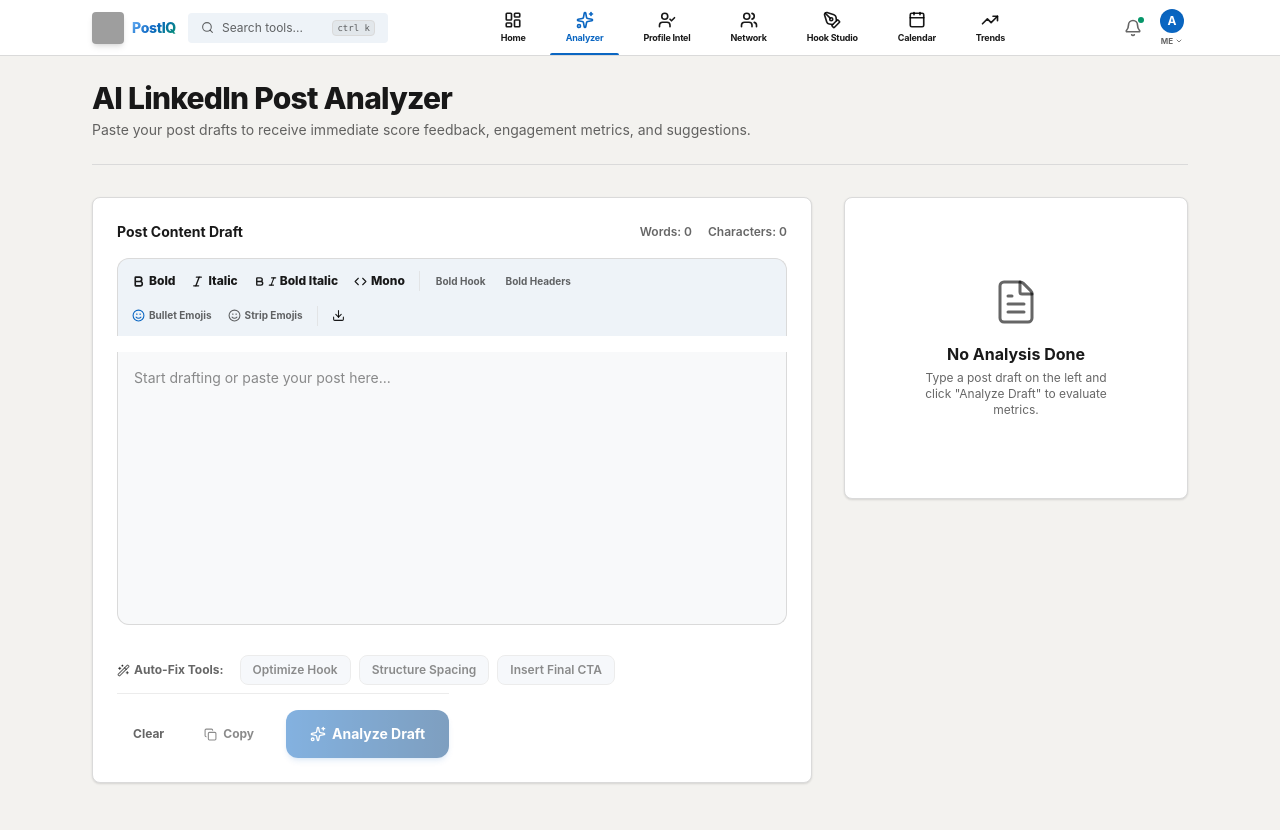
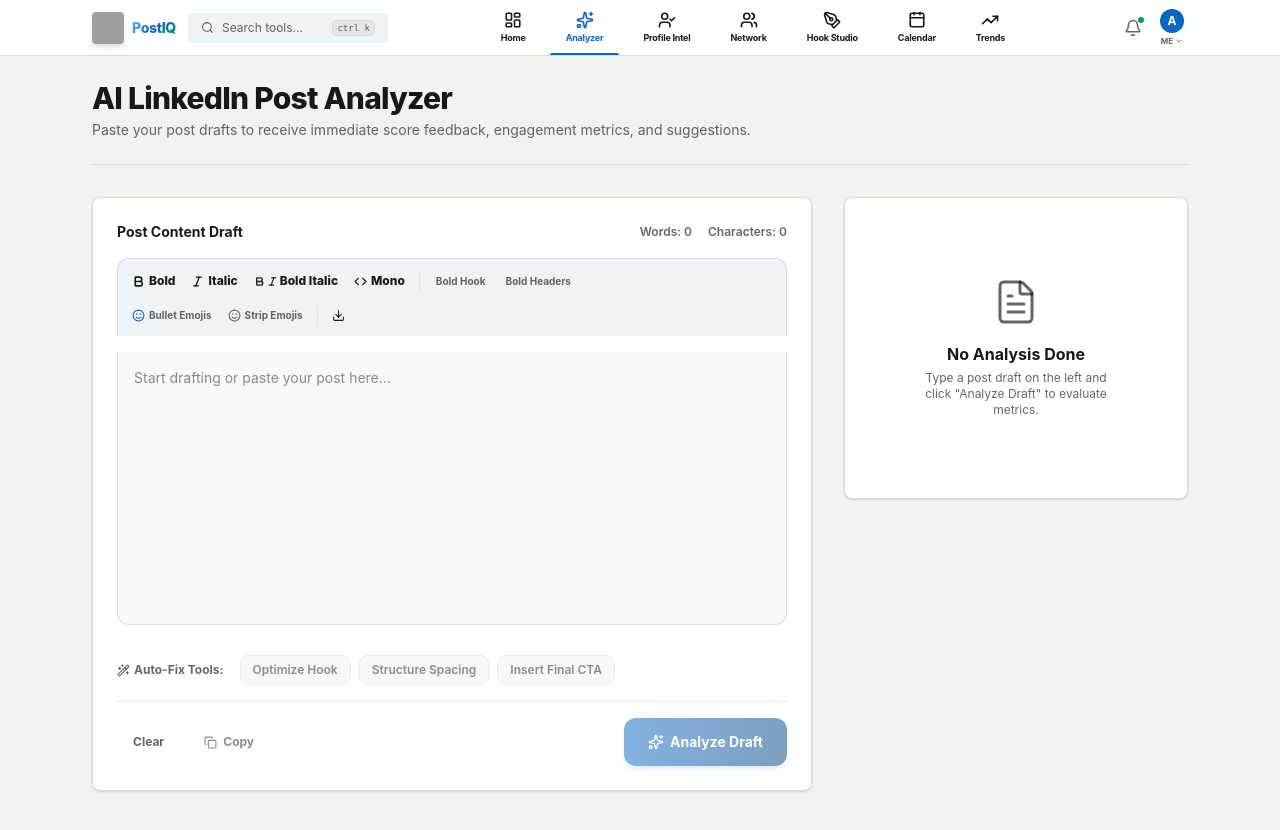
Before and after one commit to Nexdial-io/postiq, a Next.js app: page /analyzer in a window 1280 px wide. Shown: the top 830 px of the page. Built offline with nearby package versions, Linux system fonts and the light colour scheme; grey boxes are pictures that could not be loaded.

Commit message:
fix: restore unclosed div for Auto-Fix tools container in analyzer/page.tsx

```diff
--- a/src/app/analyzer/page.tsx
+++ b/src/app/analyzer/page.tsx
@@ -529,7 +529,9 @@ function AnalyzerContent() {
               >
                 Insert Final CTA
               </button>
-                        {/* Action Buttons */}
+            </div>
+
+            {/* Action Buttons */}
             <div className="flex flex-col sm:flex-row sm:justify-between sm:items-center gap-4 pt-4 border-t border-card-border/50">
               <div className="flex flex-wrap gap-2 items-center w-full sm:w-auto">
                 <button
@@ -577,7 +579,7 @@ function AnalyzerContent() {
                 <Sparkles size={16} />
                 Analyze Draft
               </button>
-            </div>    </div>
+            </div>
           </div>
         </div>
 
```
